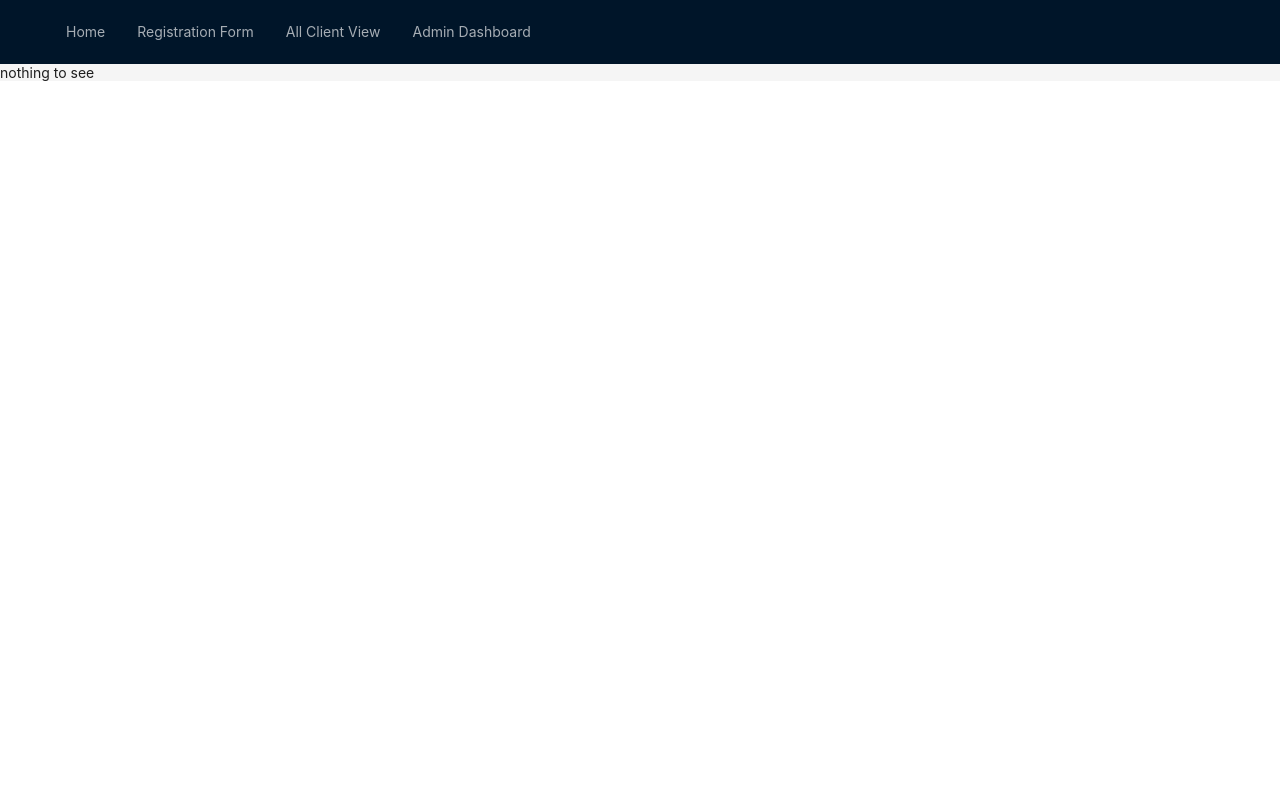
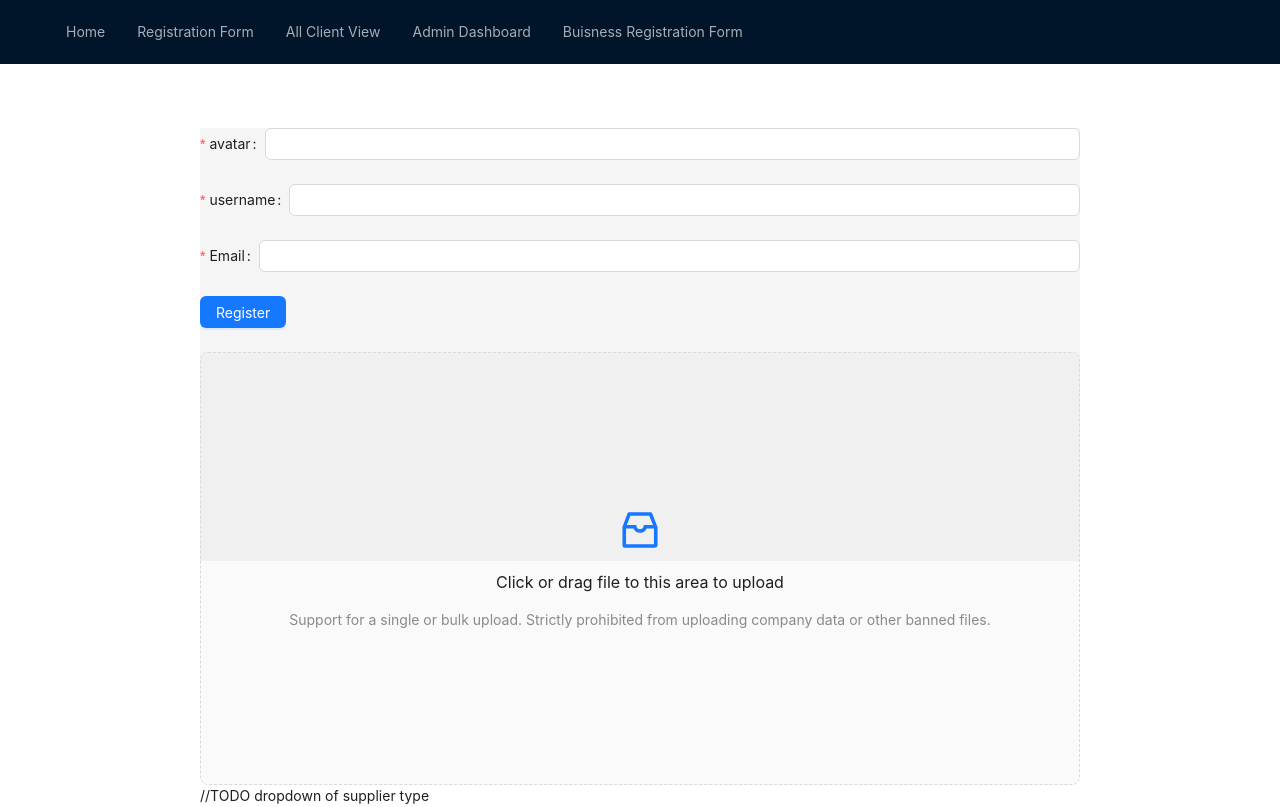
Before and after one commit to zohar-tzabari/integrative_proj, a React (Create React App) app: page /BuisnessRegistrationForm in a window 1280 px wide. Built offline with nearby package versions, Linux system fonts and the light colour scheme.

Commit message:
added new registration page to buisness

```diff
--- a/src/menu.js
+++ b/src/menu.js
@@ -10,6 +10,7 @@ import RegistrationForm from "./pages/registerClinet";
 import AllClientView from "./pages/suppliersTable";
 import Home from "./pages/home";
 import Admin from "./pages/admin";
+import BuisnessRegistrationForm from "./pages/registerBuisness"
 
 
 const { Header, Content } = Layout;
@@ -29,6 +30,7 @@ function NewMenu() {
             <Route path="Admin" element={<Admin />} />
             <Route path="*" element={"nothing to see"} />
             <Route path="hi" element={<RegistrationForm />} />
+            <Route path="BuisnessRegistrationForm" element={<BuisnessRegistrationForm />} />
           </Routes>
         </Content>
       </Layout>
@@ -52,6 +54,9 @@ function MenuComp() {
       <Menu.Item key="/Admin">
         <Link to="/Admin">Admin Dashboard</Link>
       </Menu.Item>
+      <Menu.Item key="/BuisnessRegistrationForm">
+      <Link to="/BuisnessRegistrationForm">Buisness Registration Form</Link>
+    </Menu.Item>
     </Menu>
   );
 }
--- /dev/null
+++ b/src/pages/registerBuisness.js
@@ -0,0 +1,180 @@
+import { Form, Input, Button, Layout, message, Upload } from "antd";
+import { ClientRegisterApi } from "../api/usersApi";
+import { InboxOutlined } from '@ant-design/icons';
+import { MINIAPPUSER } from "../CONST";
+import { useState } from "react";
+
+
+const { Header, Content, Footer, Sider } = Layout;
+
+const UploadFile = ()=>{
+    const [messageApi, contextHolder] = message.useMessage();
+
+    const successMsg = (text) => {
+        messageApi.open({
+          type: "success",
+          content: text,
+        });
+      };
+
+      const errorMsg = (text) => {
+        messageApi.open({
+          type: "error",
+          content: text,
+        });
+      };
+    const { Dragger } = Upload;
+
+const props = {
+
+    name: 'file',
+    multiple: false,
+    action: console.log('hi') ,
+    accept: '.png',
+    onChange(info) {
+        const { status, response } = info.file;
+        if (status !== 'uploading') {
+            console.log(info.file, info.fileList);
+        }
+        if (status === 'done') {
+            console.log(info.file);
+            // setUploadData(true);;
+            message.successMsg(`${info.file.name} file uploaded successfully.`);
+            // setAllFiles(allFiles.push(info.file));
+            console.log(info.file);
+        }
+        else if (status === 'error') {
+            message.errorMsg(`${info.file.name} file upload failed.`);
+        }
+    }
+};
+return(
+  <Dragger {...props}>
+    <p className="ant-upload-drag-icon">
+      <InboxOutlined />
+    </p>
+    <p className="ant-upload-text">Click or drag file to this area to upload</p>
+    <p className="ant-upload-hint">
+      Support for a single or bulk upload. Strictly prohibited from uploading company data or other
+      banned files.
+    </p>
+  </Dragger>
+);
+}
+
+
+
+const RegistrationFormContent = () => {
+  const [messageApi, contextHolder] = message.useMessage();
+  const [role, setRole] = useState(MINIAPPUSER);
+
+  const successMsg = (text) => {
+    messageApi.open({
+      type: "success",
+      content: text,
+    });
+  };
+
+  const errorMsg = (text) => {
+    messageApi.open({
+      type: "error",
+      content: text,
+    });
+  };
+
+  const onFinish = async (values) => {
+    //todo: change the role to buissness
+    values["role"] = "MINIAPP_USER";
+    console.log(values);
+    const dataFromServer = await ClientRegisterApi(values);
+    if (dataFromServer) {
+      console.log(dataFromServer);
+      successMsg("Registration successful!");
+    } else {
+      errorMsg("somthing went wrong");
+    }
+  };
+
+  return (
+    <>
+      {contextHolder}
+      <Form onFinish={onFinish}>
+        <Form.Item
+          name="avatar"
+          label="avatar"
+          rules={[
+            { required: true, message: "Please input your avatar name!" },
+          ]}
+        >
+          <Input />
+        </Form.Item>
+
+        <Form.Item
+          name="username"
+          label="username"
+          rules={[{ required: true, message: "Please input your user name!" }]}
+        >
+          <Input />
+        </Form.Item>
+        <Form.Item
+          name="email"
+          label="Email"
+          rules={[
+            { required: true, message: "Please input your email!" },
+            { type: "email", message: "Please enter a valid email address!" },
+          ]}
+        >
+          <Input />
+        </Form.Item>
+        <Form.Item>
+          <Button type="primary" htmlType="submit">
+            Register
+          </Button>
+        </Form.Item>
+      </Form>
+      <UploadFile/>
+      //TODO dropdown of supplier type
+    </>
+  );
+};
+
+const BuisnessRegistrationForm = () => {
+  return (
+    <Layout>
+      <Header
+        style={{
+          backgroundColor: "#ffff",
+          borderBottom: "none",
+          padding: 0,
+        }}
+      ></Header>
+      <Layout>
+        <Sider
+          style={{
+            backgroundColor: "#ffff",
+            borderBottom: "none",
+            padding: 0,
+          }}
+        ></Sider>
+        <Content>
+          <RegistrationFormContent />
+        </Content>
+        <Sider
+          style={{
+            backgroundColor: "#ffff",
+            borderBottom: "none",
+            padding: 0,
+          }}
+        ></Sider>{" "}
+      </Layout>
+      <Footer
+        style={{
+          backgroundColor: "#ffff",
+          borderBottom: "none",
+          padding: 0,
+        }}
+      ></Footer>
+    </Layout>
+  );
+};
+export default BuisnessRegistrationForm;
```
